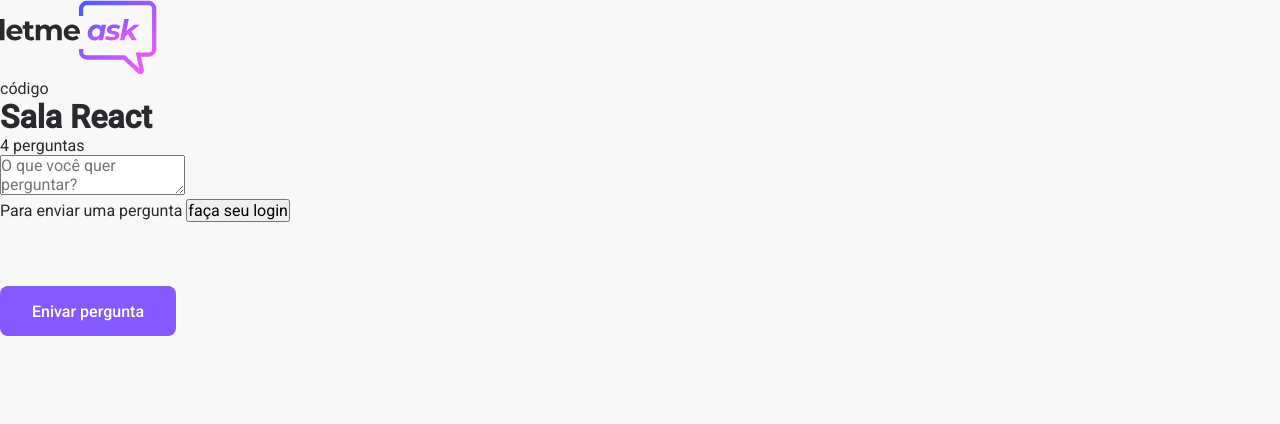
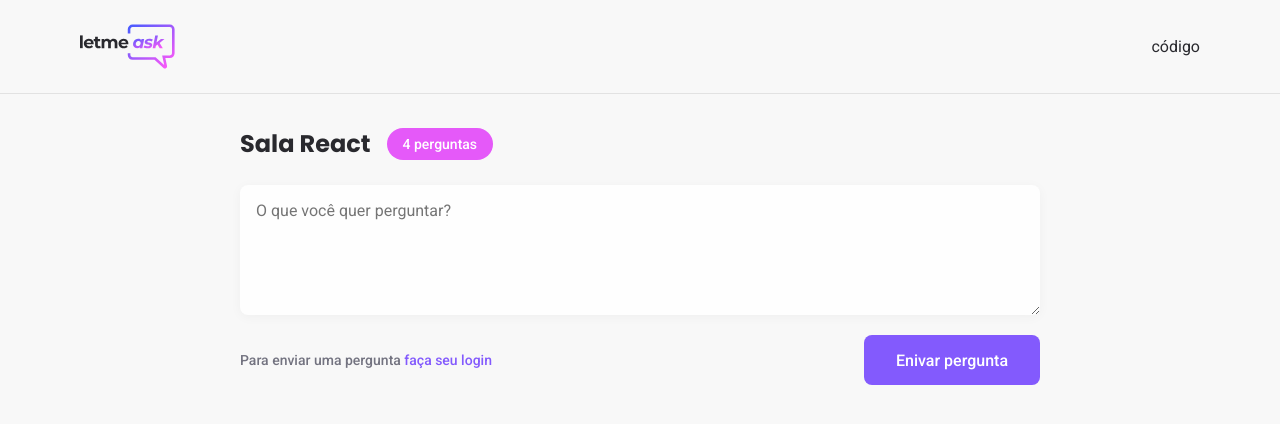
Before and after one commit to marianaoliveira1/Letmeask, a React (Create React App) app: page /rooms/1 in a window 1280 px wide. Shown: the top 424 px of the page. Built offline with nearby package versions, Linux system fonts and the light colour scheme; no server answers.

Commit message:
style da page de perguntas

```diff
--- a/src/pages/Room.tsx
+++ b/src/pages/Room.tsx
@@ -1,5 +1,7 @@
 import logoImg from '../assets/images/logo.svg';
 import { Button } from '../components/Button';
+
+import '../styles/room.scss';
 
 export function Room() {
     return(
--- a/src/styles/button.scss
+++ b/src/styles/button.scss
@@ -1,5 +1,4 @@
 .button {
-    margin-top: 64px;
     height: 50px;
     border-radius: 8px;
     font-weight: 500;
--- /dev/null
+++ b/src/styles/room.scss
@@ -0,0 +1,71 @@
+#page-room {
+    header {
+        padding: 24px;
+        border-bottom: 1px solid #e2e2e2;
+        .content {
+            max-width: 1120px;
+            margin: 0 auto;
+            display: flex;
+            justify-content: space-between;
+            align-items: center;
+            >img {
+                max-width: 95px;
+            }
+        }
+    }
+    main {
+        max-width: 800px;
+        margin: 0 auto;
+        .room-title {
+            margin: 32px 0 24px;
+            display: flex;
+            align-items: center;
+            h1 {
+                font-family: 'Poppins', sans-serif;
+                font-size: 24px;
+                color: #29292e;
+            }
+            span {
+                margin-left: 16px;
+                background: #e559f9;
+                border-radius: 9999px;
+                padding: 8px 16px;
+                color: #fff;
+                font-weight: 500;
+                font-size: 14px;
+            }
+        }
+        form {
+            textarea {
+                width: 100%;
+                border: 0;
+                padding: 16px;
+                border-radius: 8px;
+                background: #fefefe;
+                box-shadow: 0 2px 12px rgba(0, 0, 0, 0.04);
+                resize: vertical;
+                min-height: 130px;
+            }
+            .form-footer {
+                display: flex;
+                justify-content: space-between;
+                align-items: center;
+                margin-top: 16px;
+                span {
+                    font-size: 14px;
+                    color: #737380;
+                    font-weight: 500;
+                    button {
+                        background: transparent;
+                        border: 0;
+                        color: #835afd;
+                        font-size: 14px;
+                        font-weight: 500;
+                        cursor: pointer;
+                    }
+                    ;
+                }
+            }
+        }
+    }
+}
```
